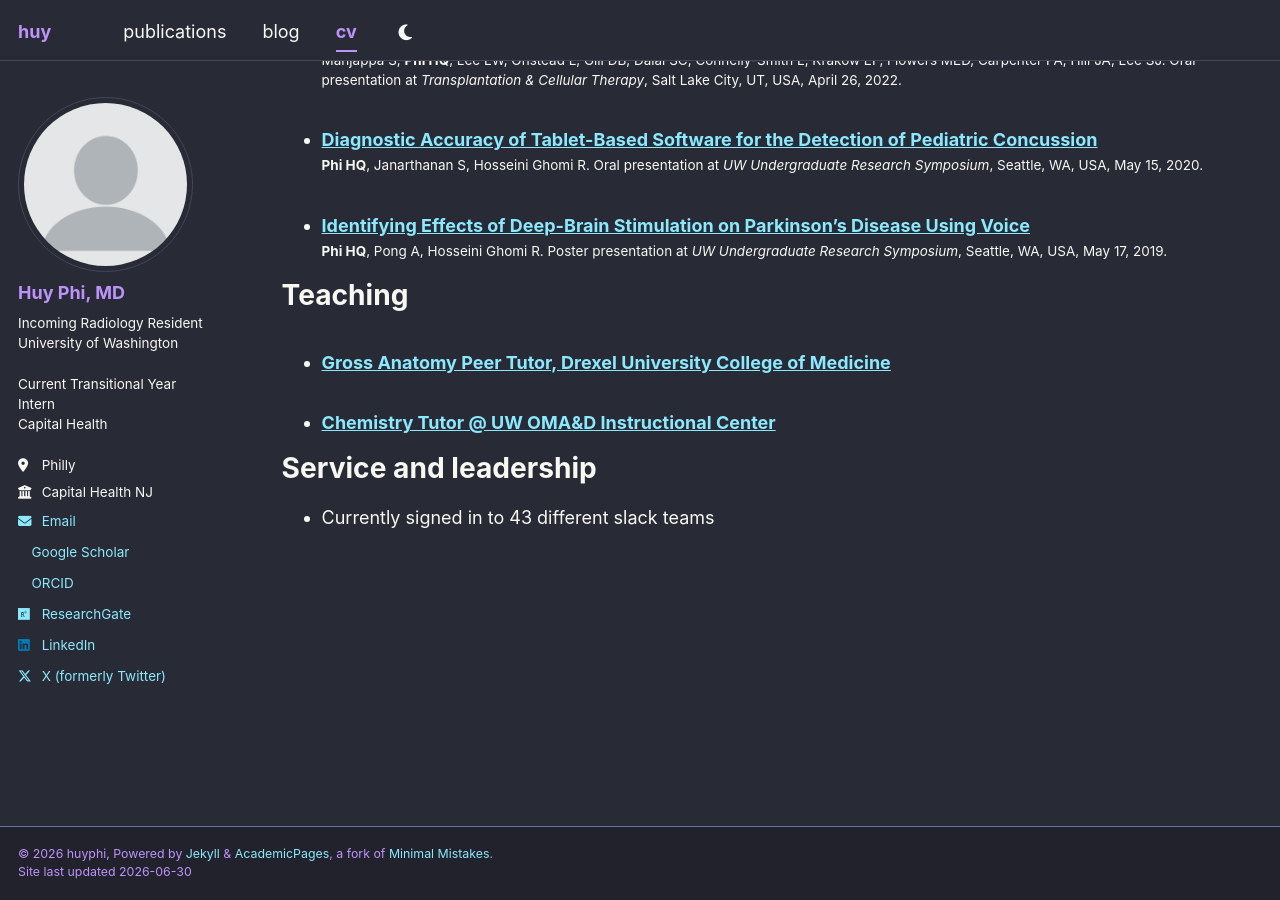
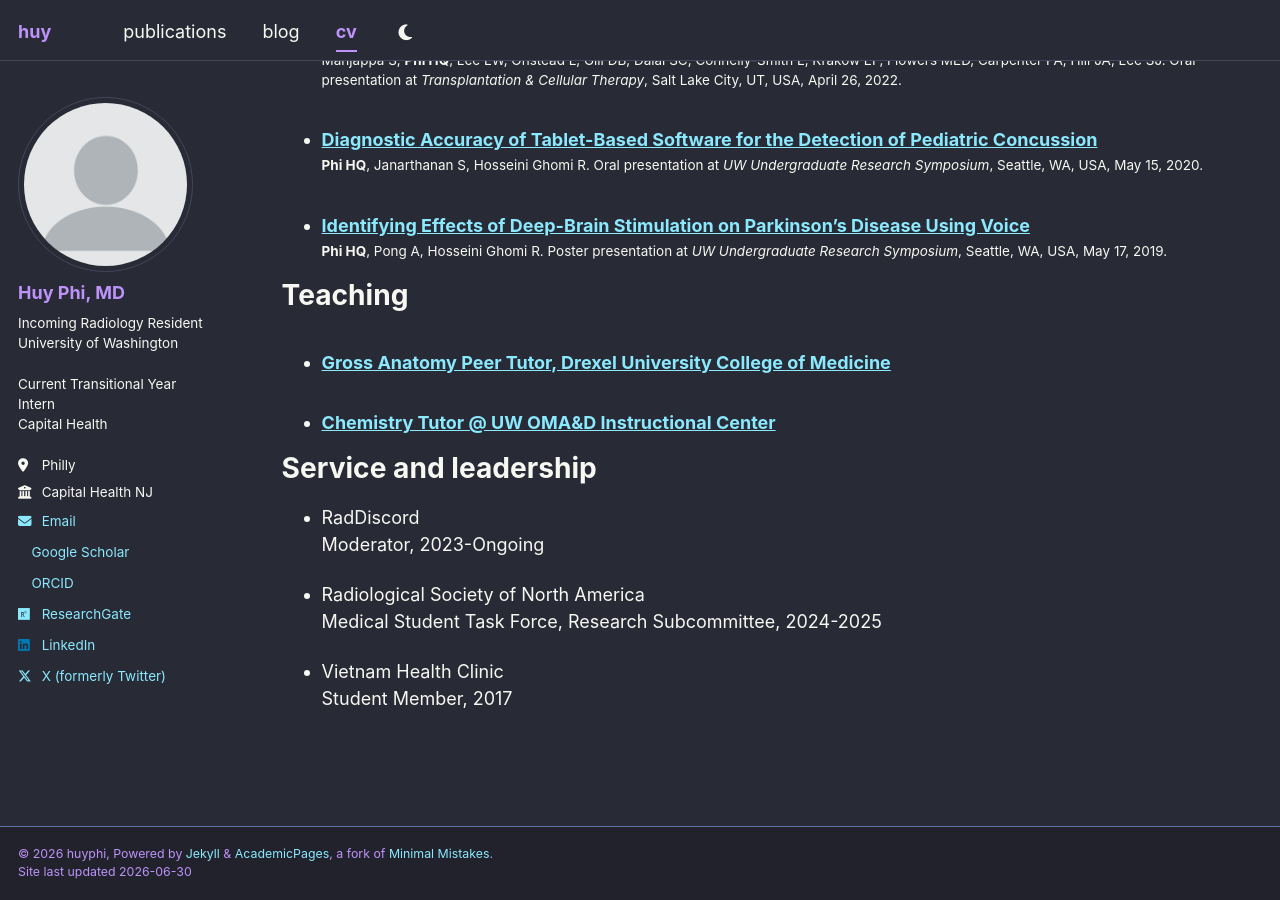
Before and after one commit to huyphi/huyphi.github.io, a Jekyll site: the page built from _pages/cv.md, in a window 1280 px wide and 900 px high, scrolled down 3301 px. Built offline with Jekyll 4.4.1, drawn with Linux system fonts in a browser that asks for light colours; a style sheet for code colours, icons or effects is not loaded.

Commit message:
Update cv.md

```diff
--- a/_pages/cv.md
+++ b/_pages/cv.md
@@ -112,4 +112,11 @@ Teaching
 
 Service and leadership
 ======
-* Currently signed in to 43 different slack teams
+* RadDiscord\
+  Moderator, 2023-Ongoing
+
+* Radiological Society of North America\
+  Medical Student Task Force, Research Subcommittee, 2024-2025
+
+* Vietnam Health Clinic\
+  Student Member, 2017
```
